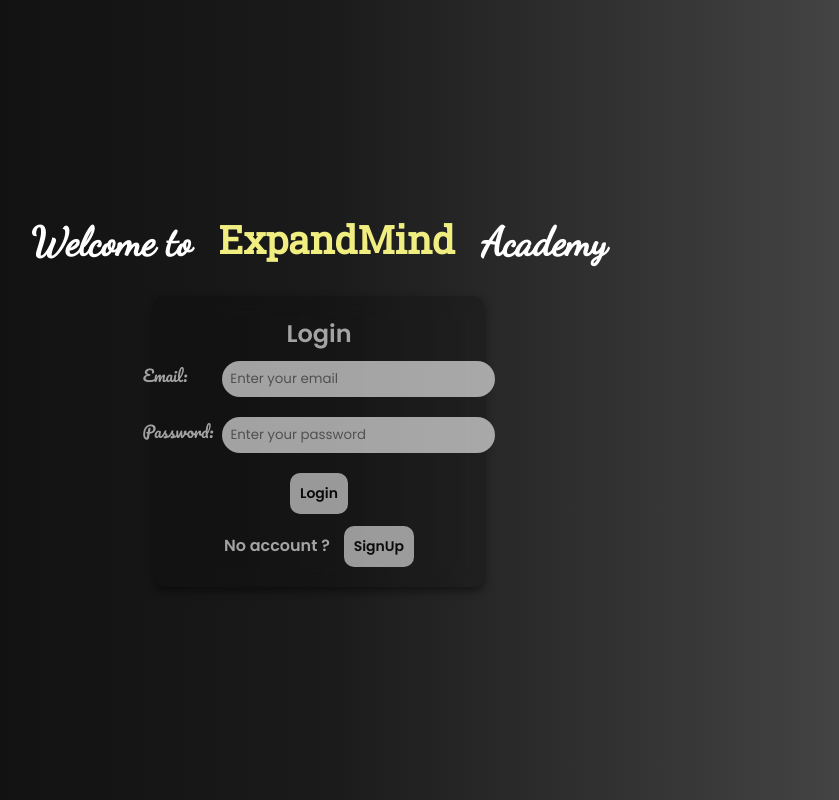
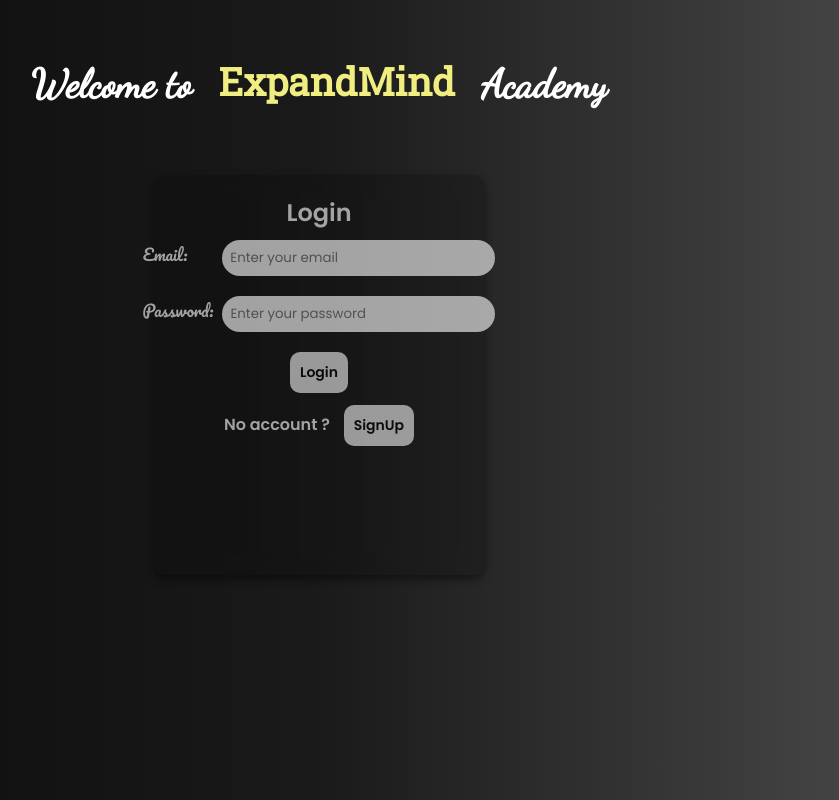
Before and after one commit to OmarMohmdSuleiman/expand-mind, a React (Vite) app in the folder frontend/: page / in a window 1280 px wide. Shown: the whole page, without its empty margins (321-1160 px from the left). Built offline with nearby package versions, Linux system fonts and the light colour scheme; a web font is replaced by a local one.

Commit message:
Add css for the Footer.jsx

```diff
--- a/frontend/public/styles.css
+++ b/frontend/public/styles.css
@@ -67,6 +67,8 @@
     text-align: center;
   }
   .title{
+    position: absolute;
+    top: 55px;
     font-family: 'Dancing Script', cursive;
     font-weight: bolder;
     font-size: 40px;
@@ -92,6 +94,7 @@
     }
   }
   .box {
+    margin-bottom: 50px;
     width: 330px;
     text-align: center;
     background: rgba(0, 0, 0, 0.3);
@@ -100,9 +103,10 @@
     padding: 20px;
     border-radius: 10px;
     box-shadow: 0 4px 10px rgba(0, 0, 0, 0.8);
-    z-index: 10;
+    position: absolute;
     transition: all 0.3s ease;
     opacity: 0.6;
+    height: 400px;
 
   }
   .box:hover{
@@ -115,6 +119,7 @@
   }
   .admin_box{
     width: 400px;
+    margin-top: 0px;
   }
   .admin_box:hover{
     width: 470px;
@@ -218,9 +223,11 @@
     margin-top: 25px;
     display: flex;
     gap: 10px;
-    flex-direction: column;
+
 
   }
+
+
   .view_content{
     width: 100px;
     height: 45px;
@@ -239,8 +246,30 @@
     border-radius: 0px 0px 20px 0px ;
   }
 
+  .footer {
+    position: fixed;
+    left: 0;
+    background-color: #4d4d4d;
+    color: white;
+    text-align: center;
+    padding: 20px;
+    font-size: 14px;
+    margin-top: 20px;
+    position: absolute;
+    bottom: 0;
+    width: 100%;
+    box-shadow: 0 -2px 6px rgba(0, 0, 0, 0.1);
+    margin-top: 100px;
+  }
 
 
+
+
+  @media (max-width: 800px){
+    .footer {
+      display: none;
+    }
+  }
 
 
 
@@ -260,4 +289,5 @@
     .box:hover {
       height: auto;
     }
+
   }
```
